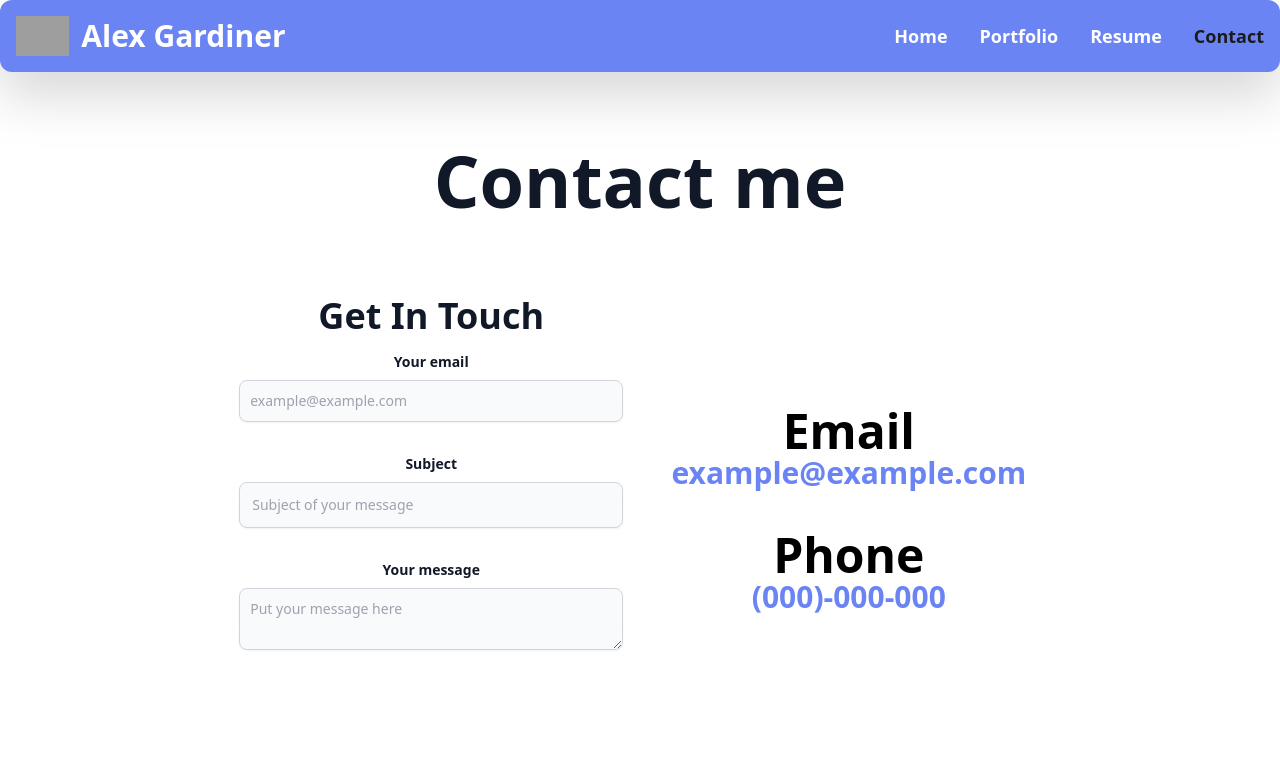
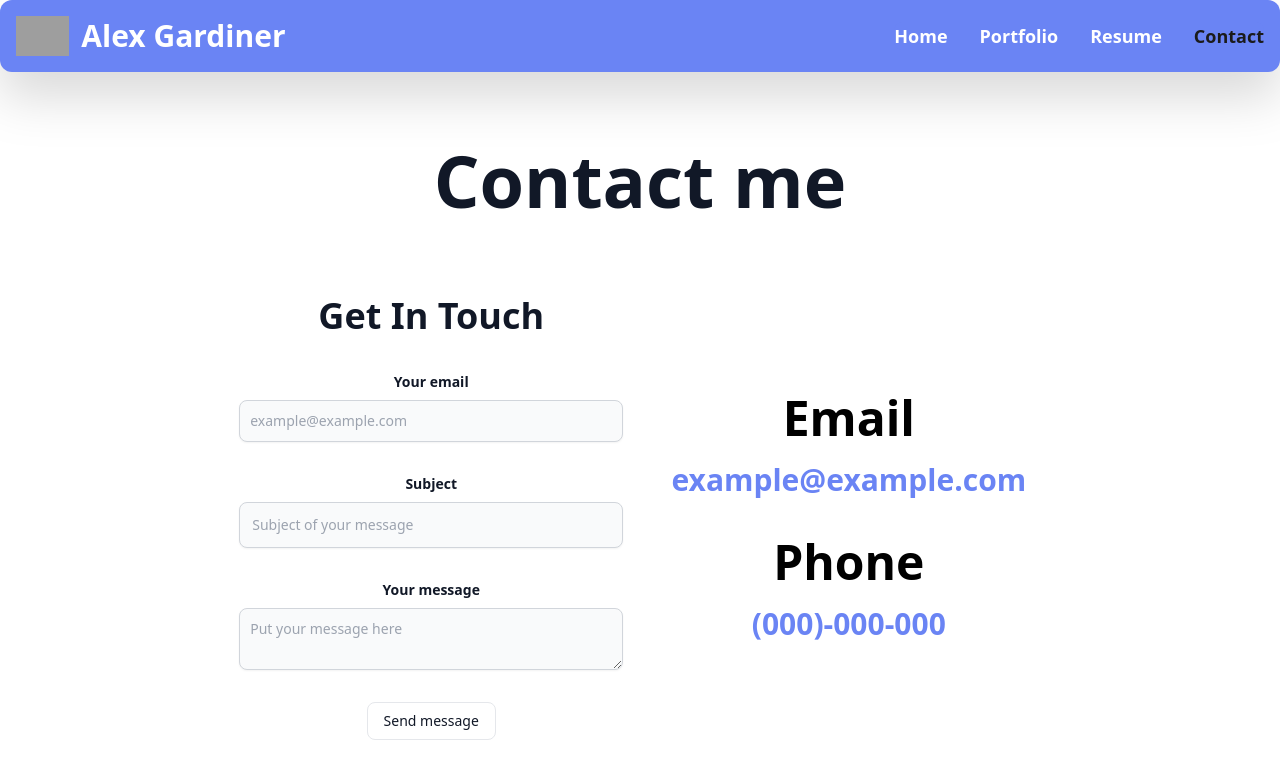
Before and after one commit to AlexanderGardiner/portfolio, a Next.js app: page /contact in a window 1280 px wide. Shown: the top 778 px of the page. Built offline with nearby package versions, Linux system fonts and the light colour scheme; grey boxes are pictures that could not be loaded.

Commit message:
Updates to contact page

```diff
--- a/src/app/contact/page.tsx
+++ b/src/app/contact/page.tsx
@@ -13,7 +13,7 @@ export default function Portfolio() {
             <div className="flex items-center px-20 justify-center">
               <section className="">
                 <div className="py-8 lg:py-16 px-4 mx-auto max-w-screen-md">
-                    <h2 className="mb-4 text-4xl font-bold text-center text-gray-900 dark:text-white w-96">Get In Touch</h2>
+                    <h2 className="mb-4 text-4xl font-bold text-center text-gray-900 dark:text-white w-96 pb-5">Get In Touch</h2>
                     <form action="#" className="space-y-8">
                         <div>
                             <label htmlFor="email" className="block mb-2 text-sm font-bold text-gray-900 dark:text-gray-300">Your email</label>
@@ -27,7 +27,7 @@ export default function Portfolio() {
                             <label htmlFor="message" className="block mb-2 text-sm font-bold text-gray-900 dark:text-gray-400">Your message</label>
                             <textarea id="message" className="block p-2.5 w-full text-sm text-gray-900 bg-gray-50 rounded-lg shadow-sm border border-gray-300 focus:ring-primary-500 focus:border-primary-500 dark:bg-gray-700 dark:border-gray-600 dark:placeholder-gray-400 dark:text-white dark:focus:ring-primary-500 dark:focus:border-primary-500" placeholder="Put your message here"></textarea>
                         </div>
-                        <button type="submit" className="py-3 px-5 text-sm font-bold text-center text-white rounded-lg bg-primary-700 sm:w-fit hover:bg-primary-800 focus:ring-4 focus:outline-none focus:ring-primary-300 dark:bg-primary-600 dark:hover:bg-primary-700 dark:focus:ring-primary-800">Send message</button>
+                        <button type="submit" className="inline-flex items-center px-4 py-2 text-sm font-medium text-gray-900 bg-white border border-gray-200 rounded-lg hover:bg-gray-100 hover:text-blue-700 focus:z-5 focus:ring-4 focus:outline-none focus:ring-gray-200 focus:text-blue-700 dark:bg-highlight dark:text-white dark:border-gray-600 dark:hover:text-white dark:hover:bg-darkHighlight dark:focus:ring-gray-700">Send message</button>
                     </form>
                 </div>
               </section>
@@ -35,12 +35,12 @@ export default function Portfolio() {
 
             <div className="flex flex-col items-center text-center justify-center">
               <div className="py-5">
-                <h1 className="text-5xl font-bold">Email</h1>
+                <h1 className="text-5xl font-bold pb-5">Email</h1>
                 <a href="mailto:example@example.com" className="text-3xl font-bold text-highlight">example@example.com</a>
               </div>
 
               <div className="py-5">
-                <h1 className="text-5xl font-bold">Phone</h1>
+                <h1 className="text-5xl font-bold pb-5">Phone</h1>
                 <a href="tel:+1000000000" className="text-3xl font-bold text-highlight">(000)-000-000</a>
               </div>
             </div>
```
